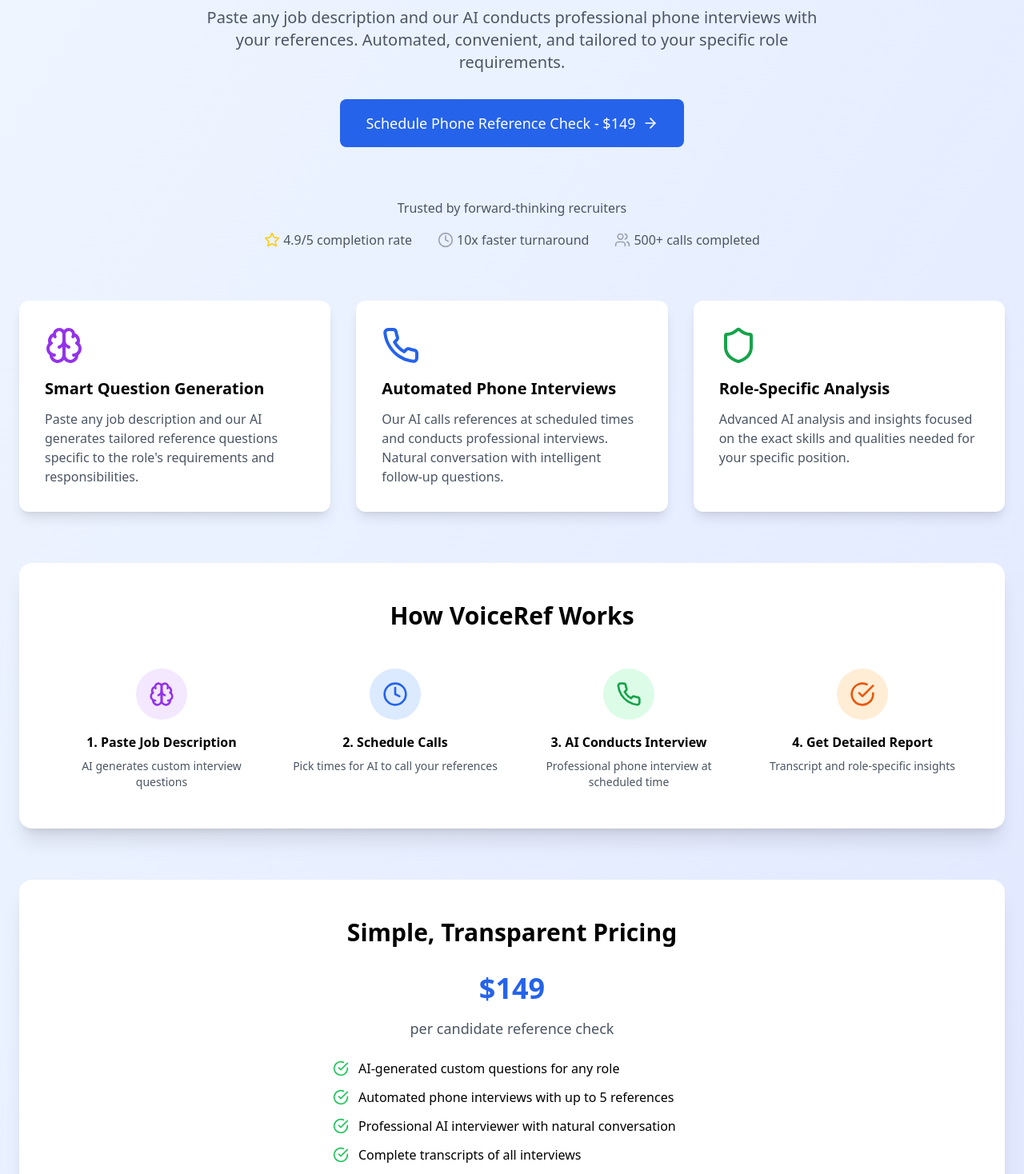
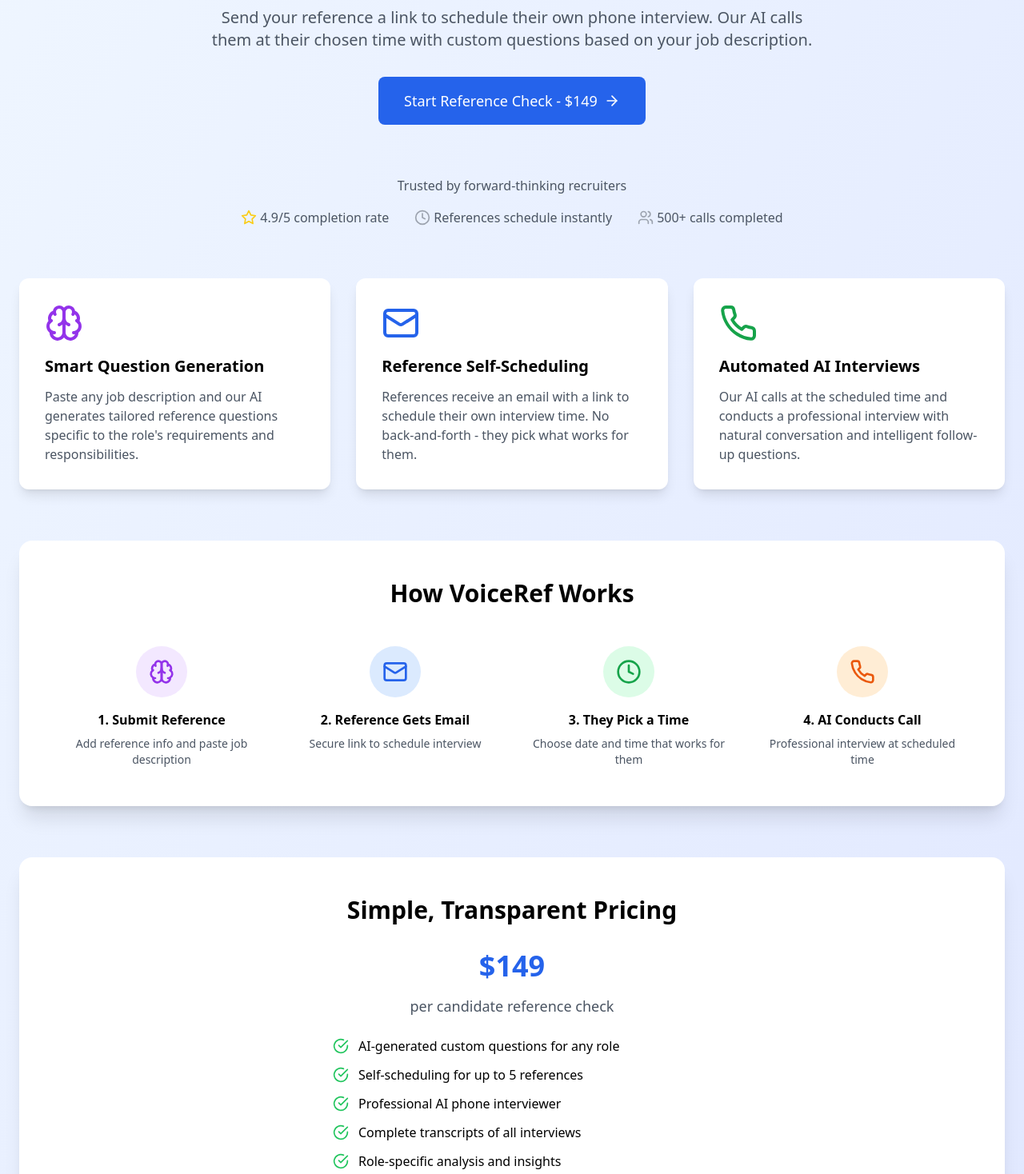
Before and after one commit to ThompsonSearchPartners/voiceref-app, a Next.js app: page / in a window 1280 px wide. Shown: the part 200-1668 px from the top of the page at 80% size. Built offline with nearby package versions, Linux system fonts and the light colour scheme.

Commit message:
Update page.tsx

```diff
--- a/app/page.tsx
+++ b/app/page.tsx
@@ -1,8 +1,7 @@
 'use client'
 
 import React, { useState } from 'react'
-import { Mic, Phone, Clock, Shield, Brain, CheckCircle, ArrowRight, Users, Star } from 'lucide-react'
-import PhoneSchedulerWithCustomQuestions from '@/components/PhoneSchedulerWithCustomQuestions'
+import { Mic, Phone, Clock, Shield, Brain, CheckCircle, ArrowRight, Users, Star, Mail } from 'lucide-react'
 
 export default function Home() {
   const [showForm, setShowForm] = useState(false)
@@ -35,14 +34,14 @@ export default function Home() {
             AI-Powered Phone Reference Checking
           </h2>
           <p className="text-xl text-gray-600 mb-8 max-w-3xl mx-auto">
-            Paste any job description and our AI conducts professional phone interviews with your references.
-            Automated, convenient, and tailored to your specific role requirements.
+            Send your reference a link to schedule their own phone interview.
+            Our AI calls them at their chosen time with custom questions based on your job description.
           </p>
           <button
             onClick={() => setShowForm(true)}
             className="bg-blue-600 text-white px-8 py-4 rounded-lg text-lg font-medium hover:bg-blue-700 flex items-center mx-auto"
           >
-            Schedule Phone Reference Check - $149
+            Start Reference Check - $149
             <ArrowRight className="w-5 h-5 ml-2" />
           </button>
         </div>
@@ -57,7 +56,7 @@ export default function Home() {
             </div>
             <div className="flex items-center">
               <Clock className="w-5 h-5 mr-1" />
-              <span className="text-gray-600">10x faster turnaround</span>
+              <span className="text-gray-600">References schedule instantly</span>
             </div>
             <div className="flex items-center">
               <Users className="w-5 h-5 mr-1" />
@@ -78,20 +77,20 @@ export default function Home() {
           </div>
 
           <div className="bg-white rounded-xl p-8 shadow-lg">
-            <Phone className="w-12 h-12 text-blue-600 mb-4" />
-            <h3 className="text-xl font-semibold mb-3">Automated Phone Interviews</h3>
+            <Mail className="w-12 h-12 text-blue-600 mb-4" />
+            <h3 className="text-xl font-semibold mb-3">Reference Self-Scheduling</h3>
             <p className="text-gray-600">
-              Our AI calls references at scheduled times and conducts professional interviews.
-              Natural conversation with intelligent follow-up questions.
+              References receive an email with a link to schedule their own interview time.
+              No back-and-forth - they pick what works for them.
             </p>
           </div>
 
           <div className="bg-white rounded-xl p-8 shadow-lg">
-            <Shield className="w-12 h-12 text-green-600 mb-4" />
-            <h3 className="text-xl font-semibold mb-3">Role-Specific Analysis</h3>
+            <Phone className="w-12 h-12 text-green-600 mb-4" />
+            <h3 className="text-xl font-semibold mb-3">Automated AI Interviews</h3>
             <p className="text-gray-600">
-              Advanced AI analysis and insights focused on the exact skills
-              and qualities needed for your specific position.
+              Our AI calls at the scheduled time and conducts a professional interview
+              with natural conversation and intelligent follow-up questions.
             </p>
           </div>
         </div>
@@ -104,29 +103,29 @@ export default function Home() {
               <div className="w-16 h-16 bg-purple-100 rounded-full flex items-center justify-center mx-auto mb-4">
                 <Brain className="w-8 h-8 text-purple-600" />
               </div>
-              <h4 className="font-semibold mb-2">1. Paste Job Description</h4>
-              <p className="text-gray-600 text-sm">AI generates custom interview questions</p>
+              <h4 className="font-semibold mb-2">1. Submit Reference</h4>
+              <p className="text-gray-600 text-sm">Add reference info and paste job description</p>
             </div>
             <div className="text-center">
               <div className="w-16 h-16 bg-blue-100 rounded-full flex items-center justify-center mx-auto mb-4">
-                <Clock className="w-8 h-8 text-blue-600" />
+                <Mail className="w-8 h-8 text-blue-600" />
               </div>
-              <h4 className="font-semibold mb-2">2. Schedule Calls</h4>
-              <p className="text-gray-600 text-sm">Pick times for AI to call your references</p>
+              <h4 className="font-semibold mb-2">2. Reference Gets Email</h4>
+              <p className="text-gray-600 text-sm">Secure link to schedule interview</p>
             </div>
             <div className="text-center">
               <div className="w-16 h-16 bg-green-100 rounded-full flex items-center justify-center mx-auto mb-4">
-                <Phone className="w-8 h-8 text-green-600" />
+                <Clock className="w-8 h-8 text-green-600" />
               </div>
-              <h4 className="font-semibold mb-2">3. AI Conducts Interview</h4>
-              <p className="text-gray-600 text-sm">Professional phone interview at scheduled time</p>
+              <h4 className="font-semibold mb-2">3. They Pick a Time</h4>
+              <p className="text-gray-600 text-sm">Choose date and time that works for them</p>
             </div>
             <div className="text-center">
               <div className="w-16 h-16 bg-orange-100 rounded-full flex items-center justify-center mx-auto mb-4">
-                <CheckCircle className="w-8 h-8 text-orange-600" />
+                <Phone className="w-8 h-8 text-orange-600" />
               </div>
-              <h4 className="font-semibold mb-2">4. Get Detailed Report</h4>
-              <p className="text-gray-600 text-sm">Transcript and role-specific insights</p>
+              <h4 className="font-semibold mb-2">4. AI Conducts Call</h4>
+              <p className="text-gray-600 text-sm">Professional interview at scheduled time</p>
             </div>
           </div>
         </div>
@@ -144,11 +143,11 @@ export default function Home() {
               </li>
               <li className="flex items-center">
                 <CheckCircle className="w-5 h-5 text-green-500 mr-3" />
-                Automated phone interviews with up to 5 references
+                Self-scheduling for up to 5 references
               </li>
               <li className="flex items-center">
                 <CheckCircle className="w-5 h-5 text-green-500 mr-3" />
-                Professional AI interviewer with natural conversation
+                Professional AI phone interviewer
               </li>
               <li className="flex items-center">
                 <CheckCircle className="w-5 h-5 text-green-500 mr-3" />
@@ -156,7 +155,7 @@ export default function Home() {
               </li>
               <li className="flex items-center">
                 <CheckCircle className="w-5 h-5 text-green-500 mr-3" />
-                Role-specific sentiment analysis and insights
+                Role-specific analysis and insights
               </li>
               <li className="flex items-center">
                 <CheckCircle className="w-5 h-5 text-green-500 mr-3" />
@@ -167,7 +166,7 @@ export default function Home() {
               onClick={() => setShowForm(true)}
               className="w-full bg-blue-600 text-white py-4 px-6 rounded-lg text-lg font-medium hover:bg-blue-700"
             >
-              Start Phone Reference Check
+              Start Reference Check
             </button>
           </div>
         </div>
@@ -191,7 +190,7 @@ export default function Home() {
           <div className="bg-white rounded-lg max-w-4xl w-full max-h-[90vh] overflow-y-auto my-8">
             <div className="p-6">
               <div className="flex justify-between items-center mb-6">
-                <h3 className="text-2xl font-bold">Schedule Phone Reference Check</h3>
+                <h3 className="text-2xl font-bold">Start Reference Check</h3>
                 <button
                   onClick={() => setShowForm(false)}
                   className="text-gray-400 hover:text-gray-600 text-3xl"
@@ -211,6 +210,7 @@ export default function Home() {
 // Component for the reference check form
 function ReferenceCheckForm({ onClose }: { onClose: () => void }) {
   const [step, setStep] = useState(1)
+  const [loading, setLoading] = useState(false)
   const [candidateData, setCandidateData] = useState({
     name: '',
     email: '',
@@ -226,30 +226,51 @@ function ReferenceCheckForm({ onClose }: { onClose: () => void }) {
     relationship: '',
     company: ''
   })
-  const [referenceCheckId, setReferenceCheckId] = useState<string | null>(null)
 
-  const handleSubmitJobDetails = () => {
-    setStep(2)
+  const handleSubmit = async () => {
+    setLoading(true)
+
+    try {
+      const response = await fetch('/api/create-reference-check', {
+        method: 'POST',
+        headers: { 'Content-Type': 'application/json' },
+        body: JSON.stringify({
+          candidate: candidateData,
+          reference: currentReference
+        })
+      })
+
+      if (!response.ok) {
+        throw new Error('Failed to create reference check')
+      }
+
+      const data = await response.json()
+      setStep(3) // Success
+    } catch (error) {
+      console.error('Error:', error)
+      alert('Error creating reference check. Please try again.')
+    } finally {
+      setLoading(false)
+    }
   }
 
-  const handleProceedToSchedule = () => {
-  // Just move to next step - the phone scheduler will create the check
-  setReferenceCheckId('temp-' + Date.now()) // Temporary ID
-  setStep(3)
-}
-
-  if (step === 4) {
+  if (step === 3) {
     return (
       <div className="text-center py-8">
         <CheckCircle className="w-16 h-16 text-green-600 mx-auto mb-4" />
-        <h3 className="text-2xl font-bold mb-4">Phone Call Scheduled!</h3>
+        <h3 className="text-2xl font-bold mb-4">Email Sent!</h3>
         <p className="text-gray-600 mb-6">
-          Our AI will call the reference at the scheduled time and conduct a professional interview
-          based on your job description and custom questions.
+          We've sent an email to <strong>{currentReference.email}</strong> with a link to schedule their phone interview.
         </p>
-        <p className="text-sm text-gray-500 mb-6">
-          You'll receive the full transcript and analysis report within 24 hours of the call completion.
-        </p>
+        <div className="bg-blue-50 border border-blue-200 rounded-lg p-6 mb-6 text-left">
+          <h4 className="font-semibold text-blue-900 mb-2">What happens next:</h4>
+          <ul className="text-sm text-blue-800 space-y-2">
+            <li>✅ Reference receives email with scheduling link</li>
+            <li>✅ They pick a convenient time for the phone call</li>
+            <li>✅ Our AI calls them at that time</li>
+            <li>✅ You receive the transcript and analysis within 24 hours</li>
+          </ul>
+        </div>
         <button
           onClick={onClose}
           className="bg-blue-600 text-white px-6 py-3 rounded-lg hover:bg-blue-700"
@@ -260,36 +281,6 @@ function ReferenceCheckForm({ onClose }: { onClose: () => void }) {
     )
   }
 
-  // Step 3: Phone Scheduler
-if (step === 3) {
-  return (
-    <div className="max-w-3xl mx-auto">
-      <button
-        onClick={() => setStep(2)}
-        className="text-sm text-gray-600 hover:text-gray-900 mb-4"
-      >
-        ← Back
-      </button>
-
-      <PhoneSchedulerWithCustomQuestions
-        referenceCheckId={null}
-        refereeName={currentReference.name}
-        refereeEmail={currentReference.email}
-        refereePhone={currentReference.phone}
-        candidateName={candidateData.name}
-        candidateEmail={candidateData.email}
-        position={candidateData.position}
-        jobDescription={candidateData.jobDescription}
-        hiringManager={candidateData.hiringManager}
-        company={candidateData.company}
-        onScheduled={(data) => {
-          console.log('Phone call scheduled:', data)
-          setStep(4) // Go to success
-        }}
-      />
-    </div>
-  )
-}
   return (
     <div className="space-y-6">
       {step === 1 && (
@@ -319,7 +310,7 @@ if (step === 3) {
             />
             <input
               type="text"
-              placeholder="Your Name"
+              placeholder="Your Name (Hiring Manager)"
               value={candidateData.hiringManager}
               onChange={(e) => setCandidateData({...candidateData, hiringManager: e.target.value})}
               className="w-full px-4 py-2 border border-gray-300 rounded-lg focus:ring-2 focus:ring-blue-500"
@@ -349,7 +340,7 @@ if (step === 3) {
           </div>
 
           <button
-            onClick={handleSubmitJobDetails}
+            onClick={() => setStep(2)}
             disabled={!candidateData.name || !candidateData.position || !candidateData.hiringManager || !candidateData.jobDescription}
             className="w-full bg-blue-600 text-white py-3 rounded-lg hover:bg-blue-700 disabled:bg-gray-300"
           >
@@ -408,12 +399,13 @@ if (step === 3) {
 
             <div className="mt-6 p-4 bg-blue-50 border border-blue-200 rounded-lg">
               <div className="flex items-start gap-3">
-                <Phone className="w-5 h-5 text-blue-600 mt-0.5 flex-shrink-0" />
+                <Mail className="w-5 h-5 text-blue-600 mt-0.5 flex-shrink-0" />
                 <div>
                   <p className="text-sm font-medium text-blue-900 mb-1">How it works:</p>
                   <p className="text-sm text-blue-800">
-                    You'll schedule a time on the next screen. Our AI will call this number at that time
-                    and conduct a professional 10-15 minute interview with custom questions based on your job description.
+                    We'll email {currentReference.name || 'the reference'} a secure link where they can schedule
+                    their own phone interview time. Our AI will then call them at their chosen time with
+                    custom questions based on your job description.
                   </p>
                 </div>
               </div>
@@ -423,17 +415,27 @@ if (step === 3) {
           <div className="flex gap-3">
             <button
               onClick={() => setStep(1)}
-              className="flex-1 border border-gray-300 text-gray-700 py-3 rounded-lg hover:bg-gray-50"
+              disabled={loading}
+              className="flex-1 border border-gray-300 text-gray-700 py-3 rounded-lg hover:bg-gray-50 disabled:opacity-50"
             >
               Back
             </button>
             <button
-              onClick={handleProceedToSchedule}
-              disabled={!currentReference.name || !currentReference.email || !currentReference.phone || !currentReference.relationship}
+              onClick={handleSubmit}
+              disabled={loading || !currentReference.name || !currentReference.email || !currentReference.phone || !currentReference.relationship}
               className="flex-1 bg-blue-600 text-white py-3 rounded-lg hover:bg-blue-700 disabled:bg-gray-300 flex items-center justify-center gap-2"
             >
-              <Phone className="w-5 h-5" />
-              Continue to Schedule Call
+              {loading ? (
+                <>
+                  <div className="animate-spin w-5 h-5 border-2 border-white border-t-transparent rounded-full" />
+                  Sending...
+                </>
+              ) : (
+                <>
+                  <Mail className="w-5 h-5" />
+                  Send Email to Reference
+                </>
+              )}
             </button>
           </div>
         </>
```
